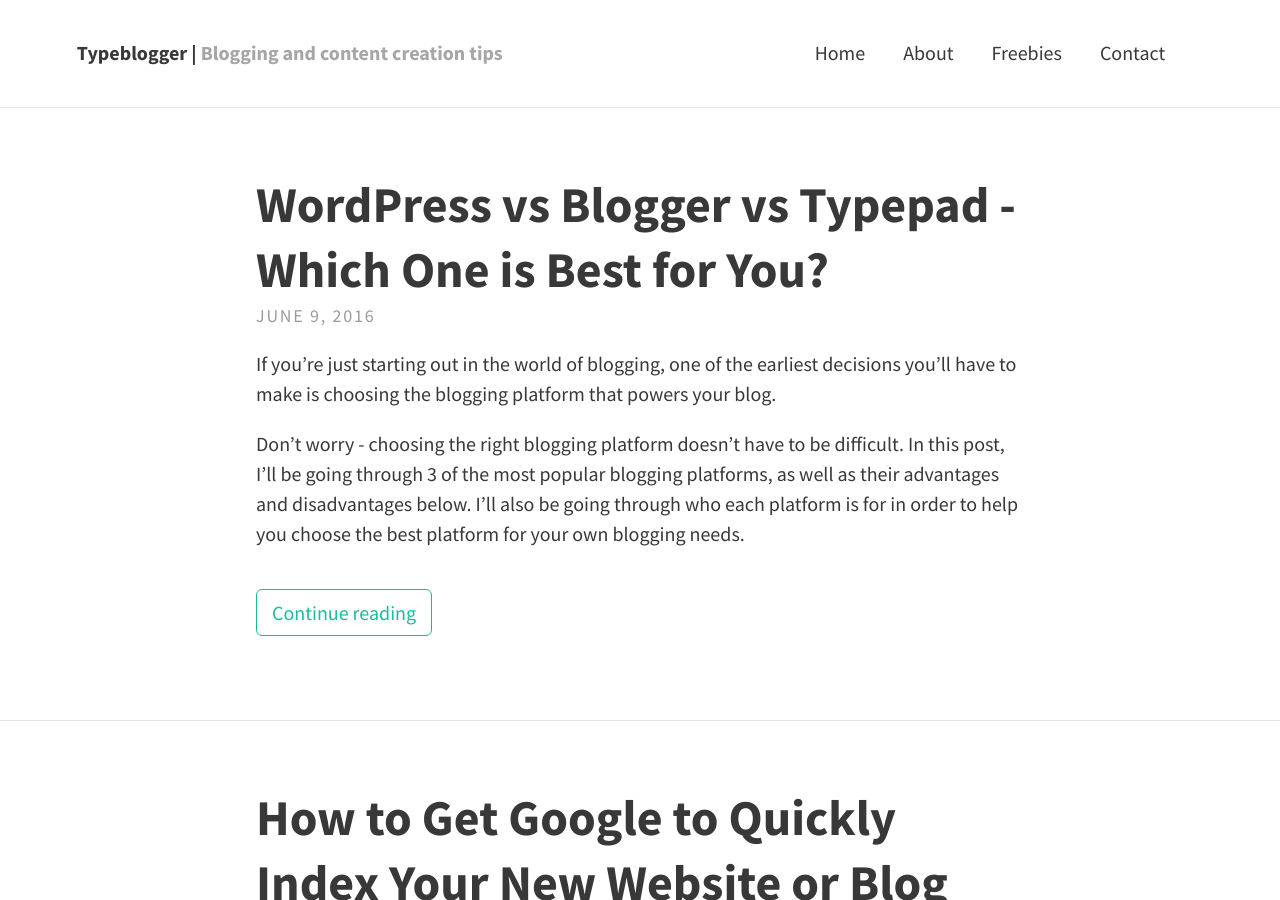
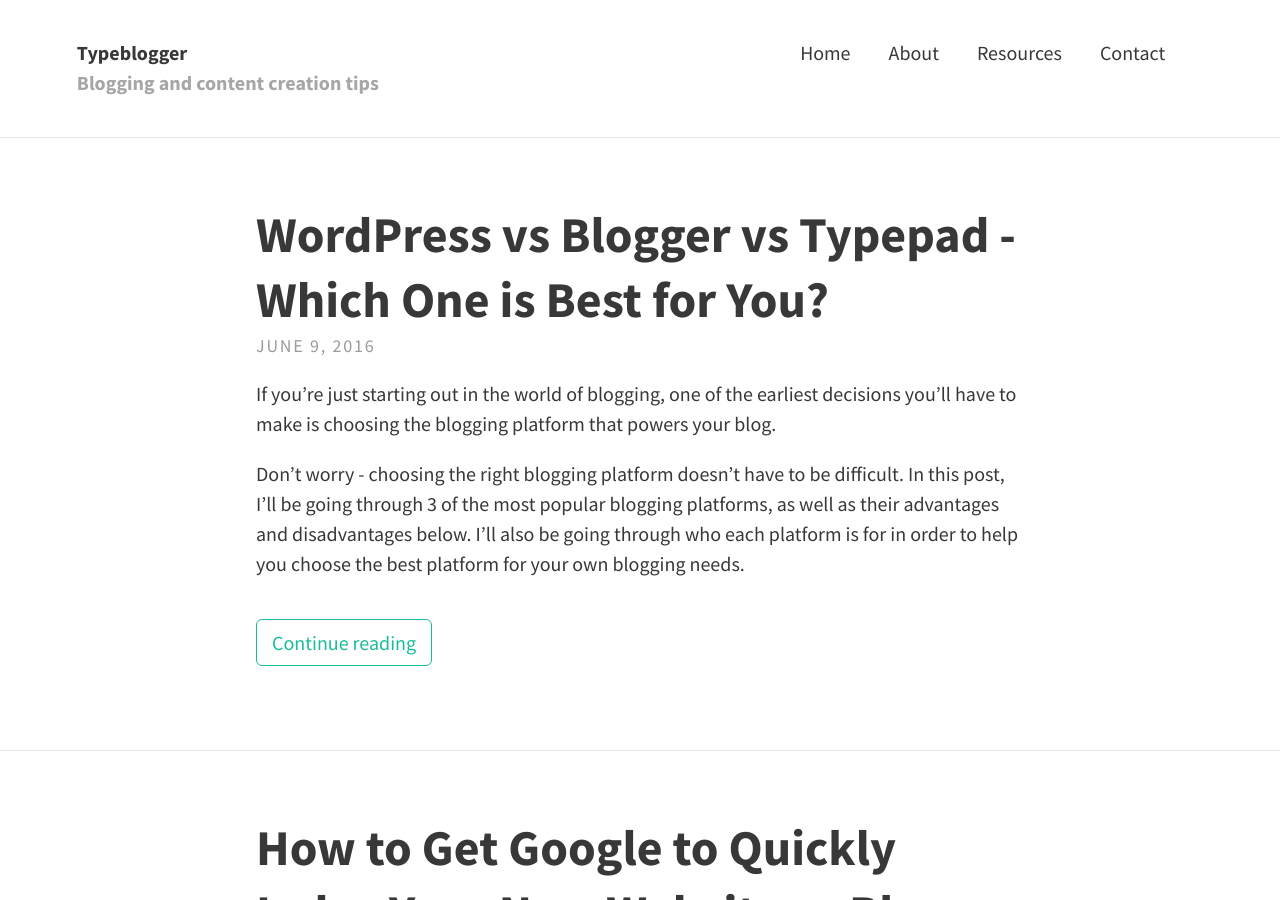
Before and after one commit to typeblogger/typeblogger.github.io, a Jekyll site: the page built from index.html, in a window 1280 px wide and 900 px high. Built offline with Jekyll 4.4.1, drawn with Linux system fonts in a browser that asks for light colours; nearby versions of some CDN libraries; the list of posts is cut into pages by our own code; comment, search, counter and statistics services are not loaded.

Commit message:
Update header.html

```diff
--- a/_includes/header.html
+++ b/_includes/header.html
@@ -1,14 +1,14 @@
 <header class="site-header">
 	<div class="branding">
 		<h1 class="site-title">
-			<a href="{{ site.baseurl }}/">{{ site.theme.title }} | <span style="color:#a6a6a6;">Blogging and content creation tips</span></a>
+			<a href="{{ site.baseurl }}/">{{ site.theme.title }}<br><span style="color:#a6a6a6;">Blogging and content creation tips</span></a>
 		</h1>
 	</div>
 	<nav class="site-nav">
 		<ul>
 				<li><a class="page-link" href="/">Home</a></li>
 				<li><a class="page-link" href="/about">About</a></li>
-				<li><a class="page-link" href="/freebies">Freebies</a></li>
+				<li><a class="page-link" href="/resources">Resources</a></li>
 				<li><a class="page-link" href="/contact">Contact</a></li>
 			<!-- Social icons from Font Awesome, if enabled -->
 			{% include icons.html %}
```
